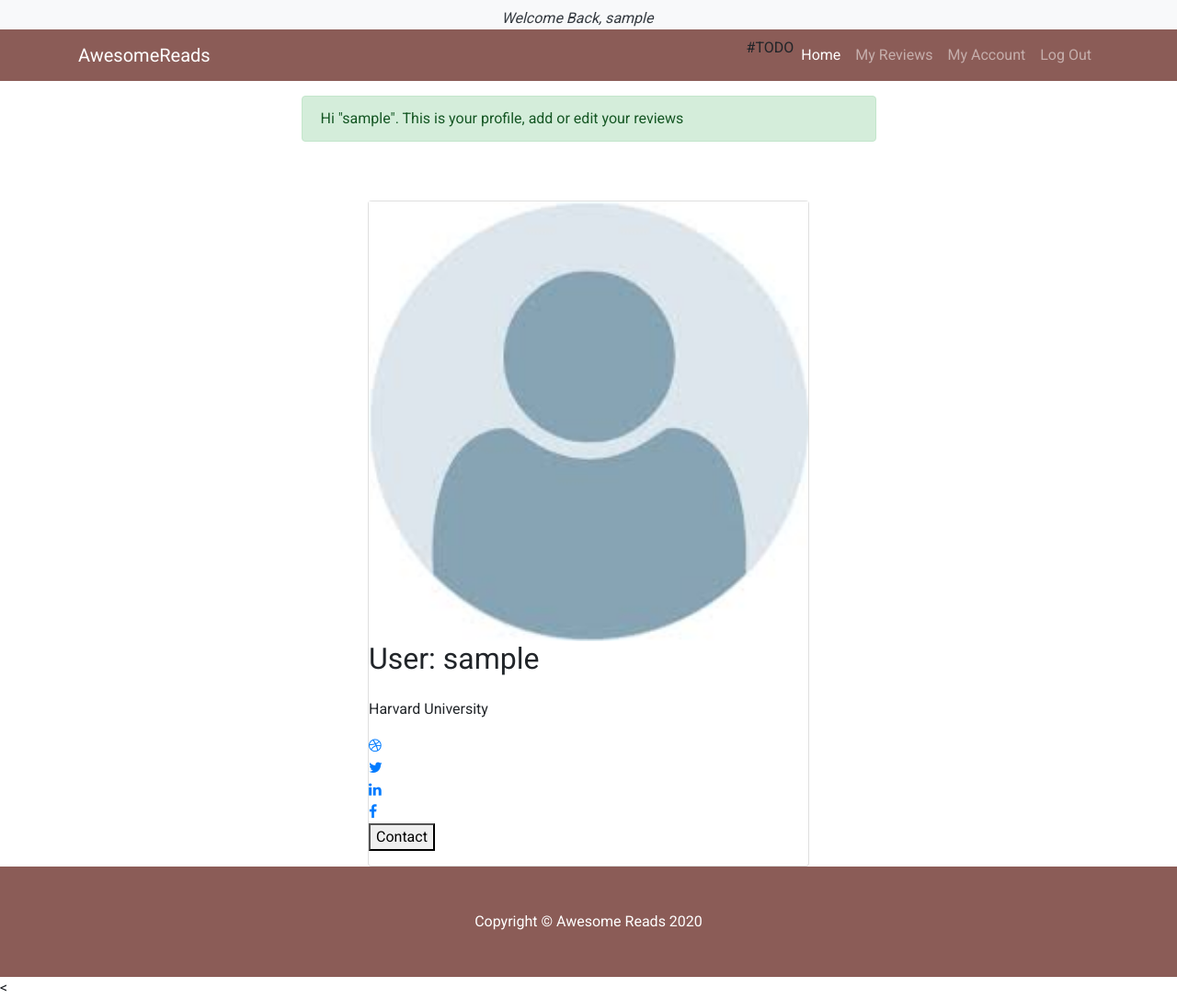
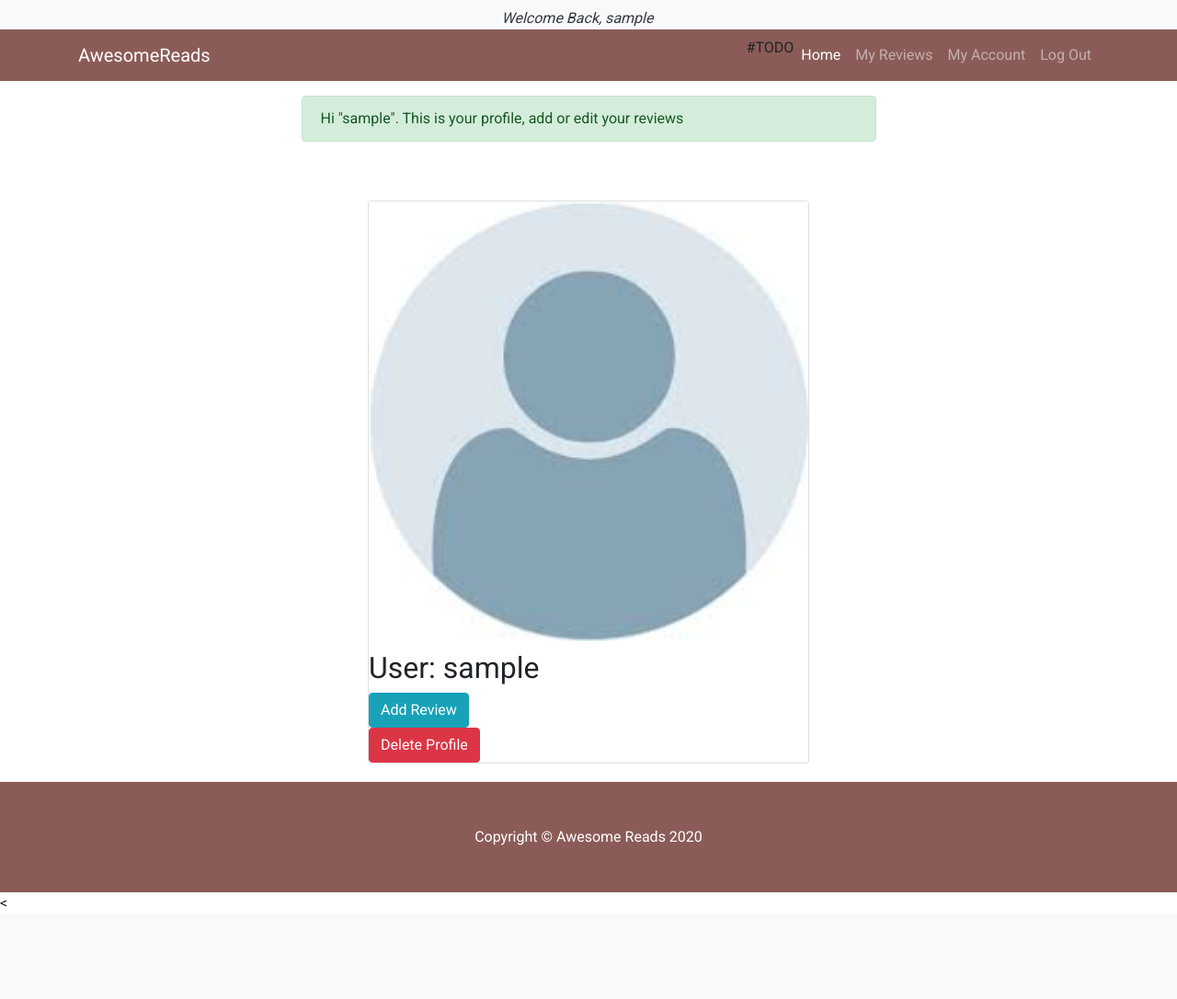
Before and after one commit to rootcanopy/Book-Reviews, a Flask app: page /my_account/ in a window 1280 px wide. Shown: the whole page at 92% size. After the commit the page ends 986 px from the top, so only its background shows below. Run offline with Flask 2, Linux system fonts and the light colour scheme; the visitor is signed in with stand-in values (Sample User, id 1); a database or web service that is not in the repository returns one stand-in record (values such as "Sample title"); some libraries are stand-ins or nearby versions.

Commit message:
more on the user profile, delete button and add review button

```diff
--- a/app.py
+++ b/app.py
@@ -83,8 +83,8 @@ def my_account():
         search_user = mongo.db.users.find_one({'username': current_user})
 
         u_reviews = mongo.db.reviews.find({'username': current_user})
-
-    return render_template('my_account.html', title='My Account',u_reviews=u_reviews, users=search_user)
+        loop = mongo.db.reviews.count_documents({'username': current_user})
+    return render_template('my_account.html', title='My Account',u_reviews=u_reviews, loop=loop, users=search_user)
 
 """
 @app.route('/add_review')
@@ -95,6 +95,16 @@ def add_review():
     return 'review_added'
 """
 
+#TO REMOVE/DELETE ACCOUNT
+@app.route('/delete_account/<id>', methods=['GET', 'POST'])
+def delete_account(id):
+    users = session['username']
+    mongo.db.reviews.delete_many({'username': users})
+    mongo.db.users.delete_one({'_id': ObjectId(id)})
+    session.clear()
+
+    flash('Your account has been deleted', 'success')
+    return redirect(url_for('index',))
 
 
 if __name__ == '__main__':
--- a/static/style.css
+++ b/static/style.css
@@ -2,6 +2,8 @@
 
 body {
     font-family: 'Roboto', sans-serif;
+    overflow: hidden;
+    height: 100vh;
 }
 
 .jumbotron {
@@ -41,7 +43,13 @@ div.card.user{
     max-width: 480px;
     max-height: 780px;
     margin: auto;
+    margin-bottom: 20px;
 }
-img.user_profile {
 
+div.remove_accnt.add_review {
+    margin:auto;
 }
+
+.user_name {
+    margin-top: 10px;
+}
--- a/templates/my_account.html
+++ b/templates/my_account.html
@@ -4,16 +4,22 @@
 
 <div class="container">
     <div class="card user">
-        <img class="user_profile" src="{{ url_for('static', filename='images/default2.jpeg') }}" alt="profile image default" style="width:100%">
-        <h2>User: {{ users.username }}</h2>
-        <!-- USERS REVIEWS -->
-        <p class="title"></p>
-        <p>Harvard University</p>
-        <a href="#"><i class="fa fa-dribbble"></i></a>
-        <a href="#"><i class="fa fa-twitter"></i></a>
-        <a href="#"><i class="fa fa-linkedin"></i></a>
-        <a href="#"><i class="fa fa-facebook"></i></a>
-        <p><button>Contact</button></p>
+            <!-- USER IMAGE-->
+            <img class="user_profile" src="{{ url_for('static', filename='images/default2.jpeg') }}" alt="profile image default" style="width:100%">
+            <h2 class="user_name">User: {{ users.username }}</h2>
+            <!-- USERS REVIEWS -->
+            {% if loop == 0 %}
+                <p class="loop_return">You haven't any reviews</p>
+            {% endif %}
+
+            <div class=""
+
+
+            <!-- ADD REVIEW -->
+            <div class="add_review"><a href="{{ (url_for('delete_account', id=users._id )) }}" class="btn btn-info">Add Review</a></div>
+            <!-- TO REMOVE ACCOUNT -->
+            <div class="remove_accnt"><a href="{{ (url_for('delete_account', id=users._id )) }}" class="btn btn-danger">Delete Profile</a></div>
+        </div>
     </div>
 </div>
 
```
